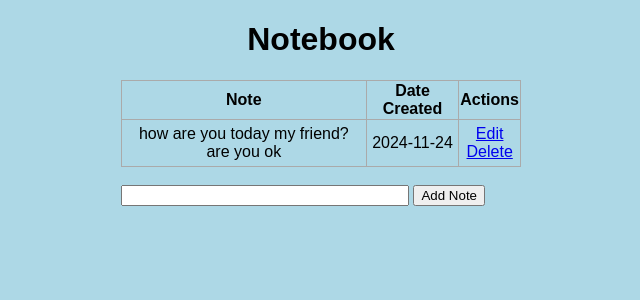
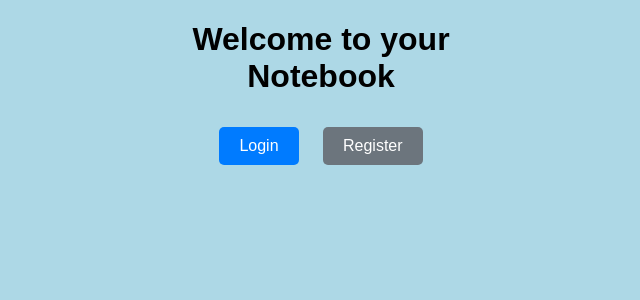
Before and after one commit to mafaldabbrito/Note-taking-web-app, a Flask app: page / in a window 1280 px wide. Shown: the top 300 px of the page, without its empty margins (319-959 px from the left). Run offline with Flask 3, Linux system fonts and the light colour scheme.

Commit message:
added login and view page

```diff
--- a/app.py
+++ b/app.py
@@ -2,24 +2,131 @@
 from flask import Flask, render_template , url_for, request, redirect        # import flask
 from flask_sqlalchemy import SQLAlchemy
 from datetime import datetime
+from dotenv import load_dotenv
+from flask_login import UserMixin, login_user, LoginManager, login_required, logout_user, current_user
+from flask_wtf import FlaskForm
+from wtforms import StringField, PasswordField, SubmitField
+from wtforms.validators import InputRequired, Length, ValidationError
+import os
+from flask_bcrypt import Bcrypt
+
+load_dotenv()
 
 app = Flask(__name__)             # create an app instance
+
 app.config['SQLALCHEMY_DATABASE_URI'] = 'sqlite:///test.db'
+app.config['SECRET_KEY'] = os.getenv('SECRET_KEY')
+
+
 db = SQLAlchemy(app)
+bcrypt = Bcrypt(app)
+
+
+login_manager = LoginManager()
+login_manager.init_app(app)
+login_manager.login_view = 'login'
+
+
+
+
+
+
+
+
 
 class Note(db.Model):
     id = db.Column(db.Integer, primary_key=True)
+    title = db.Column(db.String(100), nullable=False)
     content = db.Column(db.String(500), nullable=False)
     date_created = db.Column(db.DateTime, default=datetime.utcnow)
 
     def __repr__(self):
         return '<Note %r>' % self.id
 
+
+class User(db.Model, UserMixin):
+    id = db.Column(db.Integer, primary_key=True)
+    username = db.Column(db.String(20), nullable=False, unique=True)
+    password = db.Column(db.String(80), nullable=False)
+
+
+    def __repr__(self):
+        return '<User %r>' % self.id
+
+
+class ResgisterForm(FlaskForm):
+    username = StringField('username', validators=[InputRequired(), Length(min=4, max=20)], render_kw={"placeholder": "Username"})
+    password = PasswordField('password', validators=[InputRequired(), Length(min=8, max=80)], render_kw={"placeholder": "Password"})
+    submit = SubmitField('Register')
+
+    def validate_username(self, username):
+        existing_user_username = User.query.filter_by(username=username.data).first()
+        if existing_user_username:
+            raise ValidationError('That username is taken. Please choose a different one.')
+
+class LoginForm(FlaskForm):
+    username = StringField('username', validators=[InputRequired(), Length(min=4, max=20)], render_kw={"placeholder": "Username"})
+    password = PasswordField('password', validators=[InputRequired(), Length(min=8, max=80)], render_kw={"placeholder": "Password"})
+    submit = SubmitField('Login')
+
+@login_manager.user_loader
+def load_user(user_id):
+    return User.query.get(user_id)
+
+
 @app.route("/", methods=['GET', 'POST'])
 def index():
+    return render_template("index.html")
+
+
+@app.route("/login", methods=['GET', 'POST'])
+def login():
+    form = LoginForm()
+
+    if form.validate_on_submit():
+        user = User.query.filter_by(username=form.username.data).first()
+        if user:
+            if bcrypt.check_password_hash(user.password, form.password.data):
+                login_user(user)
+                return redirect('/home')
+            else:
+                return 'Invalid Password'
+
+
+
+    return render_template("login.html" , form=form)
+
+@app.route("/logout", methods=['GET', 'POST'])
+@login_required
+def logout():
+    logout_user()
+    return redirect('/')
+
+@app.route("/register", methods=['GET', 'POST'])
+def register():
+
+    form = ResgisterForm()
+
+    if form.validate_on_submit():
+        hashed_password = bcrypt.generate_password_hash(form.password.data)
+        new_user = User(username=form.username.data, password=hashed_password)
+        db.session.add(new_user)
+        db.session.commit()
+        return redirect(url_for('login'))
+
+
+
+    return render_template("register.html", form=form)
+
+
+
+@app.route("/home", methods=['GET', 'POST'])
+@login_required
+def home():
     if request.method == 'POST':
+        note_title = request.form['title']
         note_content = request.form['content']
-        new_note = Note(content=note_content)
+        new_note = Note(content=note_content, title=note_title)
 
         try:
             db.session.add(new_note)
@@ -30,10 +137,11 @@ def index():
 
     else:
         notes = Note.query.order_by(Note.date_created).all()
-        return render_template('index.html', notes=notes)
+        return render_template('home.html', notes=notes)
 
 
 @app.route('/delete/<int:id>')
+@login_required
 def delete(id):
     note_to_delete = Note.query.get_or_404(id)
 
@@ -45,21 +153,33 @@ def delete(id):
         return 'There was a problem deleting that note'
 
 @app.route('/edit/<int:id>', methods= ['GET', 'POST'])
+@login_required
 def edit (id):
 
     note = Note.query.get_or_404(id)
 
     if request.method == 'POST':
+        note.title = request.form['title']
         note.content = request.form['content']
 
         try:
             db.session.commit()
-            return redirect('/')
+            return redirect('/view/'+str(note.id))
         except:
             return 'There was an issue editing your note'
     else:
         return render_template('edit.html', note=note)
 
 
+@app.route('/view/<int:id>', methods= ['GET'])
+@login_required
+def view (id):
+
+    note = Note.query.get_or_404(id)
+
+    if request.method == 'GET':
+        return render_template('view.html', note=note)
+
+
 if __name__ == "__main__":        # on running python app.py
     app.run(debug=True)                     # run the flask app
--- a/css/main.css
+++ b/static/css/main.css
@@ -34,3 +34,23 @@ td {
 #content {
     width: 70%;
 }
+
+.btn {
+    display: inline-block;
+    padding: 10px 20px;
+    margin: 10px;
+    text-align: center;
+    text-decoration: none;
+    border-radius: 5px;
+    font-size: 16px;
+}
+
+.btn-primary {
+    background-color: #007bff;
+    color: white;
+}
+
+.btn-secondary {
+    background-color: #6c757d;
+    color: white;
+}
--- a/templates/base.html
+++ b/templates/base.html
@@ -4,7 +4,7 @@
     <meta charset="UTF-8">
     <meta name="viewport" content="width=device-width, initial-scale=1.0">
     <meta http-equiv="X-UA-Compatible" content="ie=edge">
-    <link rel="stylesheet" href="{{ url_for('static', filename='css/main.css') }}">
+    <link rel="stylesheet" type="text/css" href="{{ url_for('static', filename='css/main.css') }}">
     {% block head %}  {% endblock %}
 </head>
 <body>
--- a/templates/edit.html
+++ b/templates/edit.html
@@ -10,6 +10,8 @@
 
         <br>
         <form action="/edit/{{note.id}}" method="POST">
+            <input type="text" name="title" id="title" value="{{note.title}}">
+            <br>
             <input type="text" name="content" id="content" value="{{note.content}}">
             <input type="submit" value="Edit Note">
         </form>
--- a/templates/index.html
+++ b/templates/index.html
@@ -6,34 +6,10 @@
 
 {% block body %}
    <div class="content">
-        <h1 style="text-align: center">Notebook</h1>
-
-        {% if notes|length < 1 %}
-        <h4 style="text-align: center"> There are no Notes. Create one below! </h4>
-        {% else %}
-        <table>
-            <tr>
-                <th>Note</th>
-                <th>Date Created</th>
-                <th>Actions</th>
-            </tr>
-            {% for note in notes %}
-                <tr>
-                    <td>{{ note.content }}</td>
-                    <td>{{ note.date_created.date() }}</td>
-                    <td>
-                        <a href="/edit/{{note.id}}">Edit</a>
-                        <br>
-                        <a href="/delete/{{note.id}}">Delete</a>
-                    </td>
-                </tr>
-            {% endfor %}
-        </table>
-        {% endif %}
-        <br>
-        <form action="/" method="POST">
-            <input type="text" name="content" id="content">
-            <input type="submit" value="Add Note">
-        </form>
+        <h1 style="text-align: center">Welcome to your Notebook</h1>
+        <div style="text-align: center; margin-top: 20px;">
+            <a href="{{ url_for('login') }}" class="btn btn-primary" style="margin: 10px;">Login</a>
+            <a href="{{ url_for('register') }}" class="btn btn-secondary" style="margin: 10px;">Register</a>
+        </div>
     </div>
 {% endblock %}
```
Also changed, not shown: templates/home.html (added, +45 -0 lines), templates/login.html (added, +21 -0 lines), templates/register.html (added, +20 -0 lines), templates/view.html (added, +21 -0 lines), instance/test.db (deleted), test.db (added), 1 other file.
